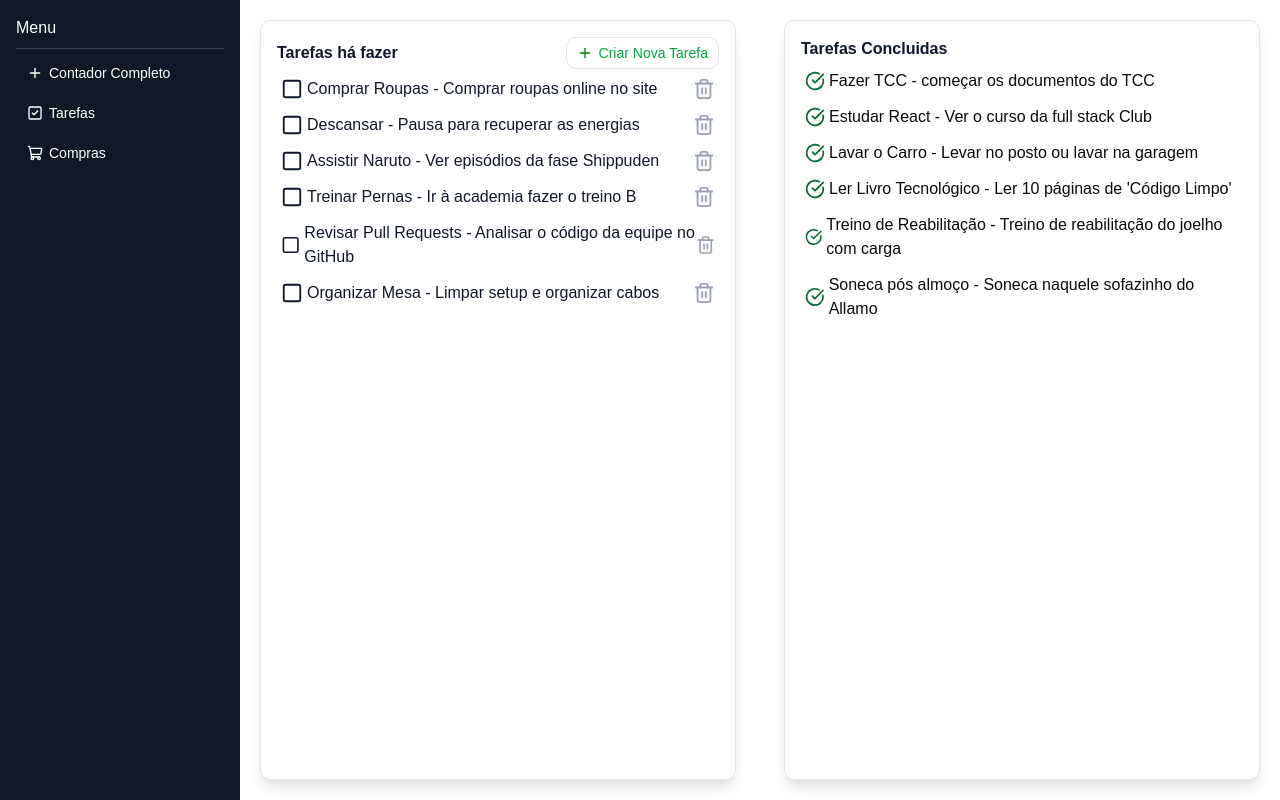
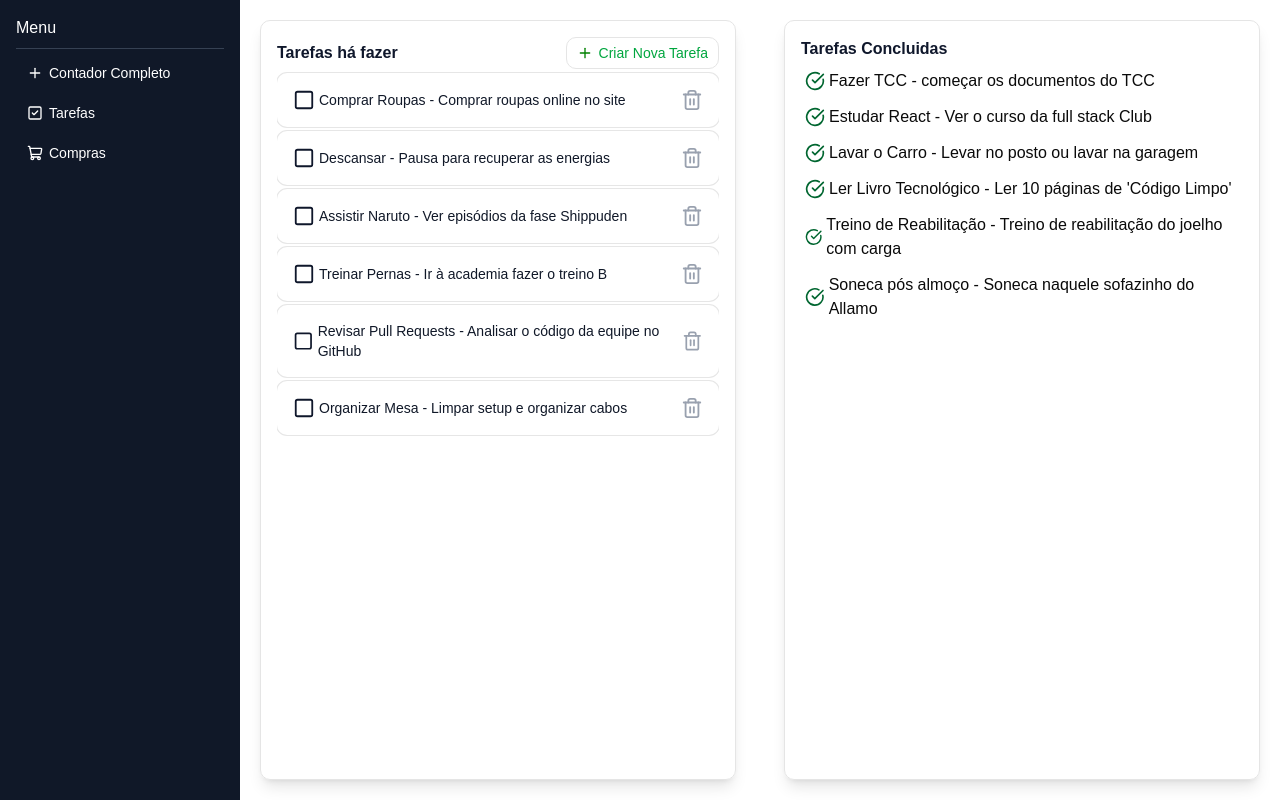
Before and after one commit to Fabiolandin/Aplicando-conceitos-de-react, a React (Vite) app: page /tarefas in a window 1280 px wide. Built offline with nearby package versions, Linux system fonts and the light colour scheme.

Commit message:
add: adicionando scroll area para atividades

```diff
--- /dev/null
+++ b/src/components/ui/scroll-area.jsx
@@ -0,0 +1,46 @@
+import * as React from "react"
+import { ScrollArea as ScrollAreaPrimitive } from "radix-ui"
+
+import { cn } from "@/lib/utils"
+
+function ScrollArea({
+  className,
+  children,
+  ...props
+}) {
+  return (
+    <ScrollAreaPrimitive.Root data-slot="scroll-area" className={cn("relative", className)} {...props}>
+      <ScrollAreaPrimitive.Viewport
+        data-slot="scroll-area-viewport"
+        className="size-full rounded-[inherit] transition-[color,box-shadow] outline-none focus-visible:ring-[3px] focus-visible:ring-ring/50 focus-visible:outline-1">
+        {children}
+      </ScrollAreaPrimitive.Viewport>
+      <ScrollBar />
+      <ScrollAreaPrimitive.Corner />
+    </ScrollAreaPrimitive.Root>
+  );
+}
+
+function ScrollBar({
+  className,
+  orientation = "vertical",
+  ...props
+}) {
+  return (
+    <ScrollAreaPrimitive.ScrollAreaScrollbar
+      data-slot="scroll-area-scrollbar"
+      data-orientation={orientation}
+      orientation={orientation}
+      className={cn(
+        "flex touch-none p-px transition-colors select-none data-horizontal:h-2.5 data-horizontal:flex-col data-horizontal:border-t data-horizontal:border-t-transparent data-vertical:h-full data-vertical:w-2.5 data-vertical:border-l data-vertical:border-l-transparent",
+        className
+      )}
+      {...props}>
+      <ScrollAreaPrimitive.ScrollAreaThumb
+        data-slot="scroll-area-thumb"
+        className="relative flex-1 rounded-full bg-border" />
+    </ScrollAreaPrimitive.ScrollAreaScrollbar>
+  );
+}
+
+export { ScrollArea, ScrollBar }
--- a/src/pages/tarefas.jsx
+++ b/src/pages/tarefas.jsx
@@ -1,5 +1,7 @@
 import DialogTarefas from "@/components/DialogTarefas";
 import Sidebar from "@/components/Sidebar";
+import { Card, CardContent } from "@/components/ui/card";
+import { ScrollArea } from "@/components/ui/scroll-area";
 import { listadeTarefas } from "@/tarefas";
 import { CheckCircle, Square, Trash2Icon } from "lucide-react";
 import { useState } from "react";
@@ -60,22 +62,24 @@
                 </div>
                 <div>
 
-                    <ul>
+                        <ScrollArea className="h-[460px] w-full">
                         {tarefasEmAberto.map((tarefa) => (
-                            <li
+                            <Card
                             className="
-                            flex p-1 mt-1 text-gray-900 hover:bg-gray-200 transition rounded-lg items-center"
+                            flex mt-1 text-gray-900 hover:bg-gray-200 transition rounded-lg "
                             key={tarefa.id}
                             >
+                                <CardContent className="flex items-center">
                                 <Square size={22} className="text-slate-900 mr-1" onClick={() => concluirTarefa(tarefa)}/>
                                 {tarefa.nome} - {tarefa.descricao}
                                 <Trash2Icon
                                 onClick={() => excluirTarefa(tarefa)}
                                 size={22}
                                 className="ml-auto items-center text-gray-400"/>
-                            </li>
+                                </CardContent>
+                            </Card>
                         ))}
-                    </ul>
+                        </ScrollArea>
 
                 </div>
 
```
